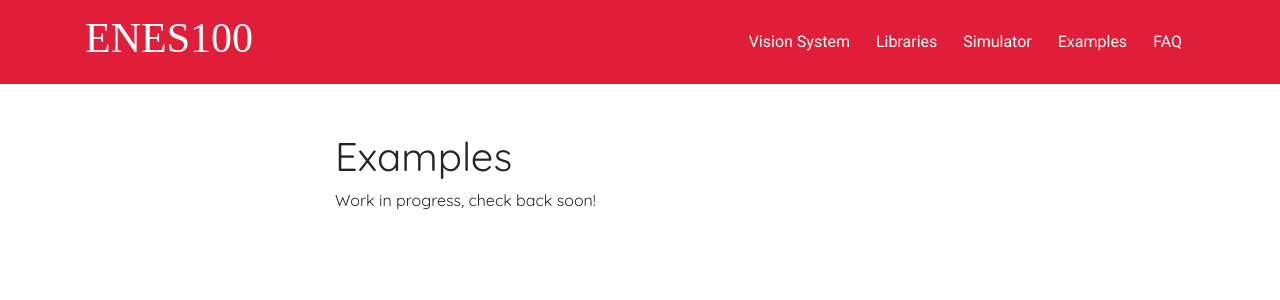
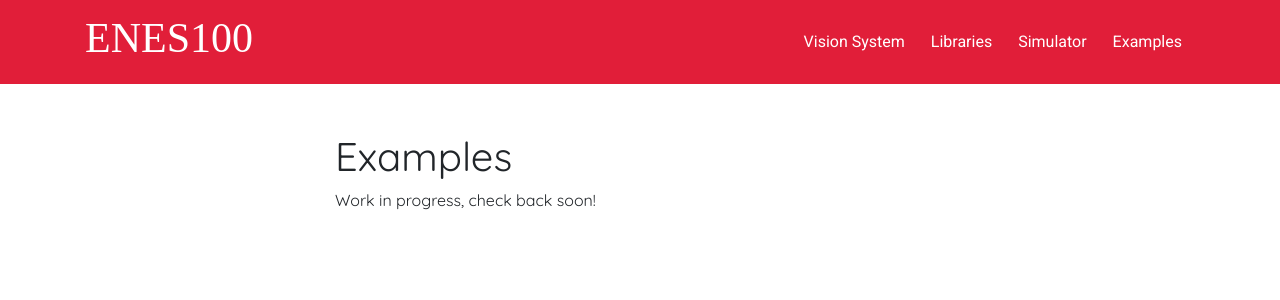
Before and after one commit to umdenes100/VisionSystemRemoteClient, a Jekyll site: the page built from pages/examples.html, in a window 1280 px wide. Shown: the top 300 px of the page. Built offline with Jekyll 4.4.1, drawn with Linux system fonts in a browser that asks for light colours; nearby versions of some CDN libraries; some web fonts are replaced.

Commit message:
Update header.html

```diff
--- a/_includes/header.html
+++ b/_includes/header.html
@@ -35,9 +35,9 @@ https://medium.com/wdstack/bootstrap-4-custom-navbar-1f6a2da5ed3c
                 <li class="nav-item">
                     <a class="nav-link" href="/examples">Examples</a>
                 </li>
-                <li class="nav-item">
+               <!--- <li class="nav-item">
                     <a class="nav-link" href="/faq">FAQ</a>
-                </li>
+                </li>>
                 <!-- <li class="nav-item">
                     Open the form in a new tab
                     <a class="nav-link" href="https://docs.google.com/forms/d/e/1FAIpQLSdXWXOnOTWa36rGPVNb_Lwf3SM33tvP5vrPOkl91RTcwjdZQA/viewform?usp=pp_url&entry.2072371640=N/A" rel="noopener noreferrer" target="_blank">Bug Report</a>
```
